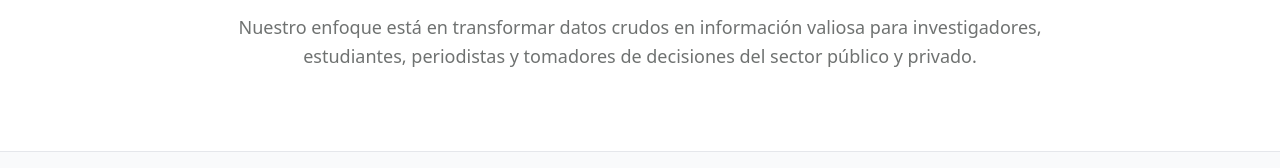
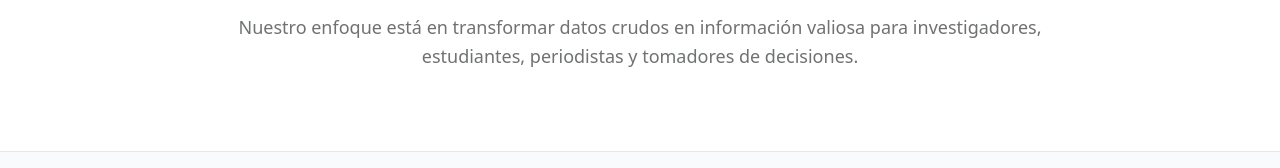
Before and after one commit to conapoproduccion/conapo_lab, a plain HTML site: page index.html in a window 1280 px wide. Shown: the part 632-800 px from the top of the page. Drawn offline with nearby package versions, Linux system fonts and the light colour scheme.

Commit message:
Update index.html

```diff
--- a/index.html
+++ b/index.html
@@ -80,7 +80,7 @@
             </p>
             <p class="text-lg text-inst-gris leading-relaxed">
                 Nuestro enfoque está en transformar datos crudos en información valiosa para investigadores,
-                estudiantes, periodistas y tomadores de decisiones del sector público y privado.
+                estudiantes, periodistas y tomadores de decisiones.
             </p>
         </div>
     </section>
```
